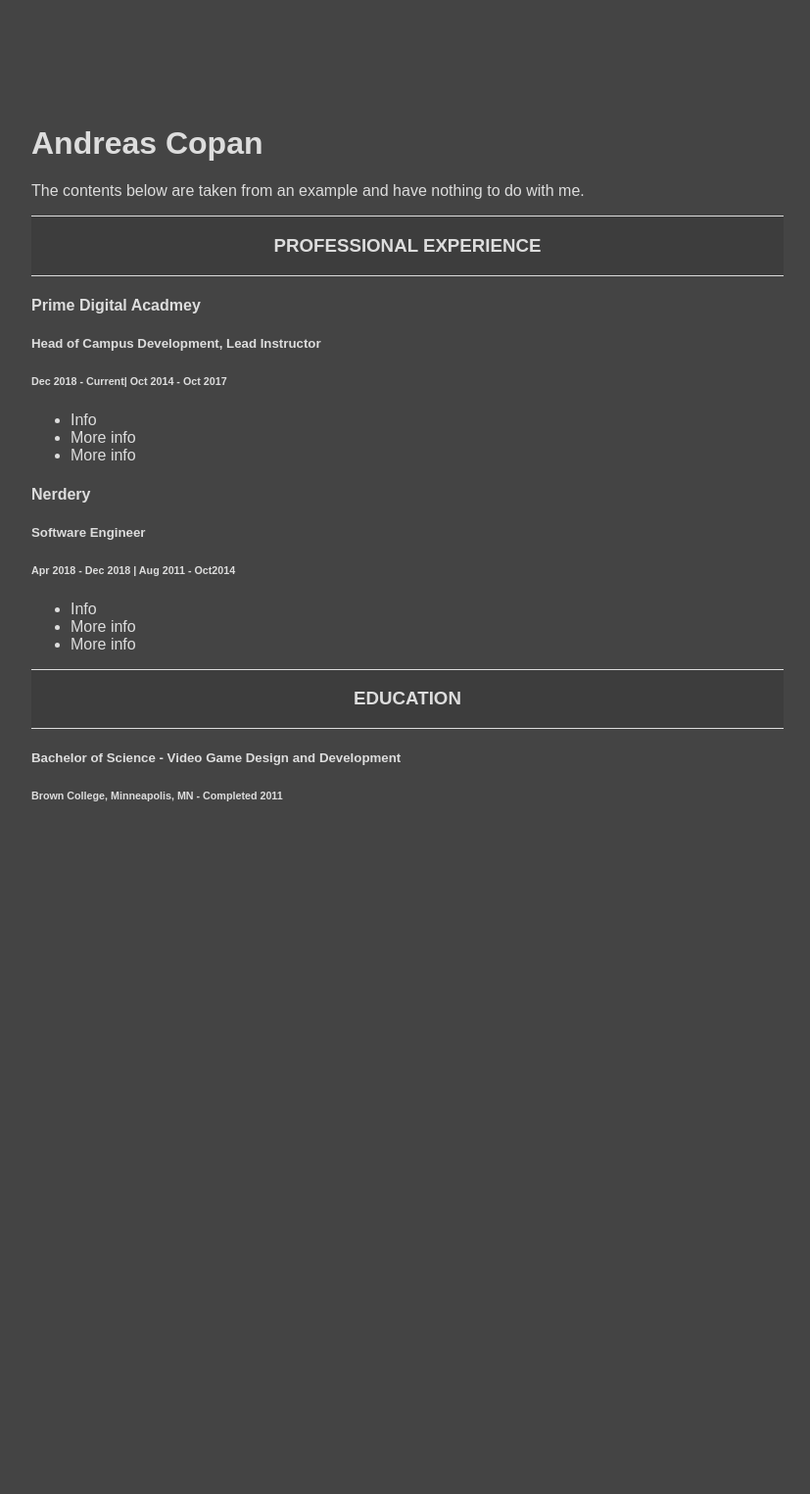
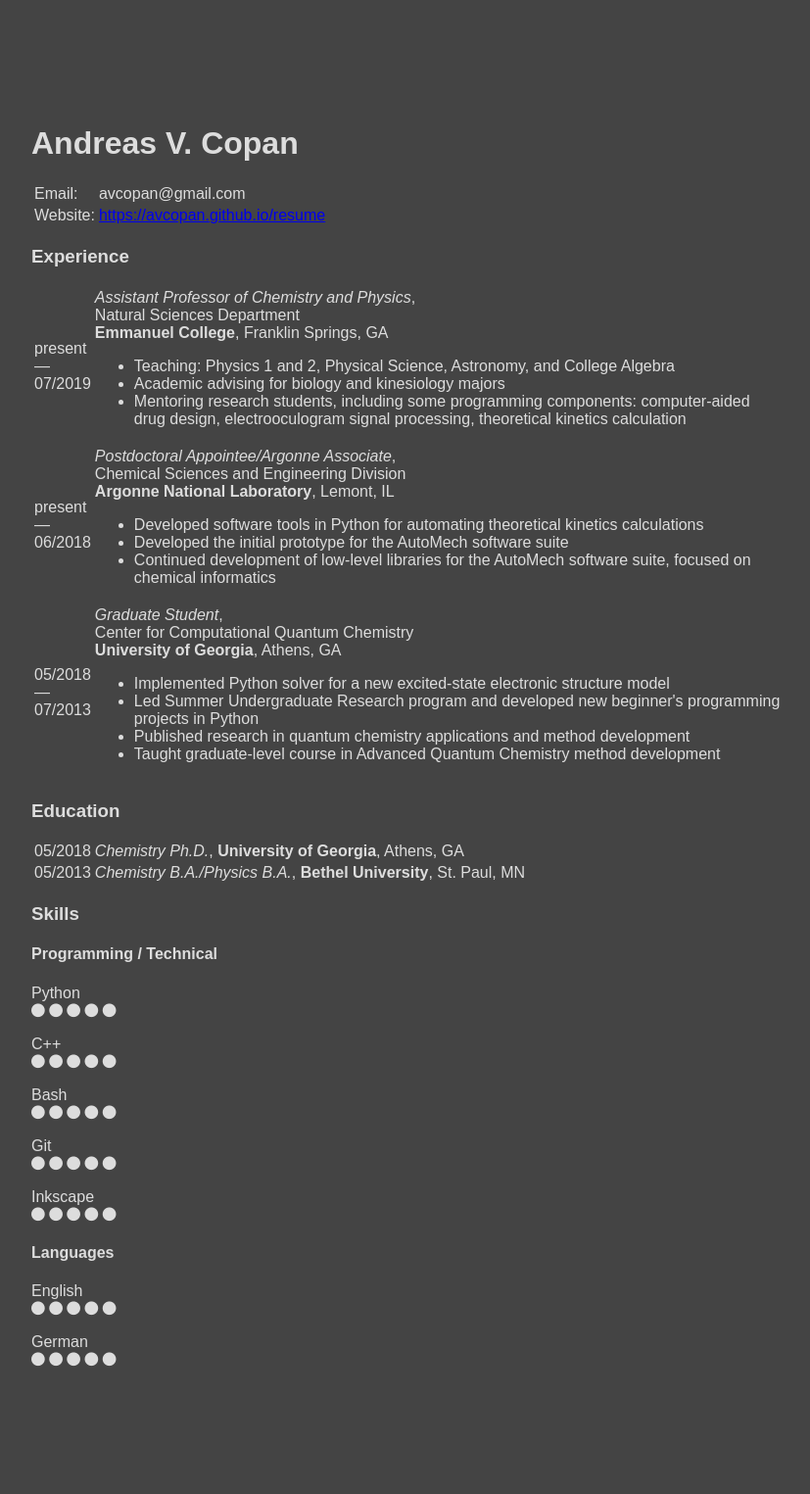
Before and after one commit to avcopan/avcopan.github.io, a Jekyll site: the page resume/index.html, which Jekyll copies as it is, in a window 1280 px wide. Shown: the whole page at 98% size, without its empty margins (224-1051 px from the left). Built offline with Jekyll 4.4.1, drawn with Linux system fonts in a browser that asks for light colours; before the commit the page ends 946 px from its top, so only the background shows below that.

Commit message:
Update index.html

```diff
--- a/resume/index.html
+++ b/resume/index.html
@@ -1,5 +1,7 @@
 <!DOCTYPE html>
 <html>
+<!-- Add icon library -->
+<link rel="stylesheet" href="https://cdnjs.cloudflare.com/ajax/libs/font-awesome/4.7.0/css/font-awesome.min.css">
 <head>
   <meta charset="utf-8">
   <meta name="viewport" content="width=device-width">
@@ -7,46 +9,164 @@
   <link rel="stylesheet" href="style.css"/>
 </head>
 <body>
-  <div>
-    <h1>Andreas Copan</h1>
-    <p>The contents below are taken from an example and have nothing to do with me.</p>
+  <div class="header">
+    <h1>Andreas V. Copan</h1>
+    <table>
+      <tr>
+        <td>Email:</td>
+        <td>avcopan@gmail.com</td>
+      </tr>
+      <tr>
+        <td>Website:</td>
+        <td><a href="url">https://avcopan.github.io/resume</a></td>
+      </tr>
+    </table>
   </div>
 
-  <div class="exp-header">
-    <h3>Professional Experience</h3>
+  <div class="main">
+    <div class="block-header">
+      <h3>Experience</h3>
+    </div>
+
+    <div class="block">
+      <table>
+        <tr>
+          <td>present<br>&mdash;&emsp;<br>07/2019</td>
+          <td>
+            <i>Assistant Professor of Chemistry and Physics</i>,<br>
+            Natural Sciences Department<br>
+            <b>Emmanuel College</b>, Franklin Springs, GA
+            <ul>
+              <li>Teaching: Physics 1 and 2, Physical Science, Astronomy, and College Algebra</li>
+              <li>Academic advising for biology and kinesiology majors</li>
+              <li>Mentoring research students, including some programming components: computer-aided drug design, electrooculogram signal processing, theoretical kinetics calculation</li>
+            </ul>
+          </td>
+        </tr>
+        <tr>
+          <td>present<br>&mdash;&emsp;<br>06/2018</td>
+          <td>
+            <i>Postdoctoral Appointee/Argonne Associate</i>,<br>
+            Chemical Sciences and Engineering Division<br>
+            <b>Argonne National Laboratory</b>, Lemont, IL
+            <ul>
+              <li>Developed software tools in Python for automating theoretical kinetics calculations</li>
+              <li>Developed the initial prototype for the AutoMech software suite</li>
+              <li>Continued development of low-level libraries for the AutoMech software suite, focused on chemical informatics</li>
+            </ul>
+          </td>
+        </tr>
+        <tr>
+          <td>05/2018<br>&mdash;&emsp;<br>07/2013</td>
+          <td>
+            <i>Graduate Student</i>,<br>
+            Center for Computational Quantum Chemistry<br>
+            <b>University of Georgia</b>, Athens, GA
+            <ul>
+              <li>Implemented Python solver for a new excited-state electronic structure model</li>
+              <li>Led Summer Undergraduate Research program and developed new beginner's programming projects in Python</li>
+              <li>Published research in quantum chemistry applications and method development</li>
+              <li>Taught graduate-level course in Advanced Quantum Chemistry method development</li>
+            </ul>
+          </td>
+        </tr>
+      </table>
+    </div>
+
+    <div class="block-header">
+      <h3>Education</h3>
+    </div>
+
+    <div class="block">
+      <table>
+        <tr>
+          <td>05/2018</td>
+          <td>
+            <i>Chemistry Ph.D.</i>,
+            <b>University of Georgia</b>, Athens, GA
+          </td>
+        </tr>
+        <tr>
+          <td>05/2013</td>
+          <td>
+            <i>Chemistry B.A./Physics B.A.</i>,
+            <b>Bethel University</b>, St. Paul, MN
+          </td>
+        </tr>
+      </table>
+    </div>
   </div>
 
-  <div>
-    <h4>Prime Digital Acadmey</h4>
-    <h5>Head of Campus Development, Lead Instructor</h5>
-    <h6>Dec 2018  - Current| Oct 2014 - Oct 2017</h6>
 
-    <ul>
-      <li>Info</li>
-      <li>More info</li>
-      <li>More info</li>
-    </ul>
-  </div>
+  <div class="aside">
 
-  <div>
-    <h4>Nerdery</h4>
-    <h5>Software Engineer</h5>
-    <h6>Apr 2018 - Dec 2018 | Aug 2011 - Oct2014</h6>
 
-    <ul>
-      <li>Info</li>
-      <li>More info</li>
-      <li>More info</li>
-    </ul>
-  </div>
+    <div class="block-header">
+      <h3>Skills</h3>
+    </div>
 
-  <div class="exp-header">
-    <h3>Education</h3>
-  </div>
+    <div class="block">
+      <h4>Programming / Technical</h4>
+      <p>
+        Python<br>
+        <span class="fa fa-circle checked"></span>
+        <span class="fa fa-circle checked"></span>
+        <span class="fa fa-circle checked"></span>
+        <span class="fa fa-circle checked"></span>
+        <span class="fa fa-circle checked"></span>
+      </p>
+      <p>
+        C++<br>
+        <span class="fa fa-circle checked"></span>
+        <span class="fa fa-circle checked"></span>
+        <span class="fa fa-circle checked"></span>
+        <span class="fa fa-circle"></span>
+        <span class="fa fa-circle"></span>
+      </p>
+      <p>
+        Bash<br>
+        <span class="fa fa-circle checked"></span>
+        <span class="fa fa-circle checked"></span>
+        <span class="fa fa-circle"></span>
+        <span class="fa fa-circle"></span>
+        <span class="fa fa-circle"></span>
+      </p>
+      <p>
+        Git<br>
+        <span class="fa fa-circle checked"></span>
+        <span class="fa fa-circle checked"></span>
+        <span class="fa fa-circle checked"></span>
+        <span class="fa fa-circle"></span>
+        <span class="fa fa-circle"></span>
+      </p>
+      <p>
+        Inkscape<br>
+        <span class="fa fa-circle checked"></span>
+        <span class="fa fa-circle checked"></span>
+        <span class="fa fa-circle checked"></span>
+        <span class="fa fa-circle checked"></span>
+        <span class="fa fa-circle checked"></span>
+      </p>
 
-  <div>
-    <h5>Bachelor of Science - Video Game Design and Development</h5>
-    <h6>Brown College, Minneapolis, MN - Completed 2011</h6>
+      <h4>Languages</h4>
+      <p>
+        English<br>
+        <span class="fa fa-circle checked"></span>
+        <span class="fa fa-circle checked"></span>
+        <span class="fa fa-circle checked"></span>
+        <span class="fa fa-circle checked"></span>
+        <span class="fa fa-circle checked"></span>
+      </p>
+      <p>
+        German<br>
+        <span class="fa fa-circle checked"></span>
+        <span class="fa fa-circle checked"></span>
+        <span class="fa fa-circle checked"></span>
+        <span class="fa fa-circle"></span>
+        <span class="fa fa-circle"></span>
+      </p>
+    </div>
+
   </div>
 
 </body>
```
